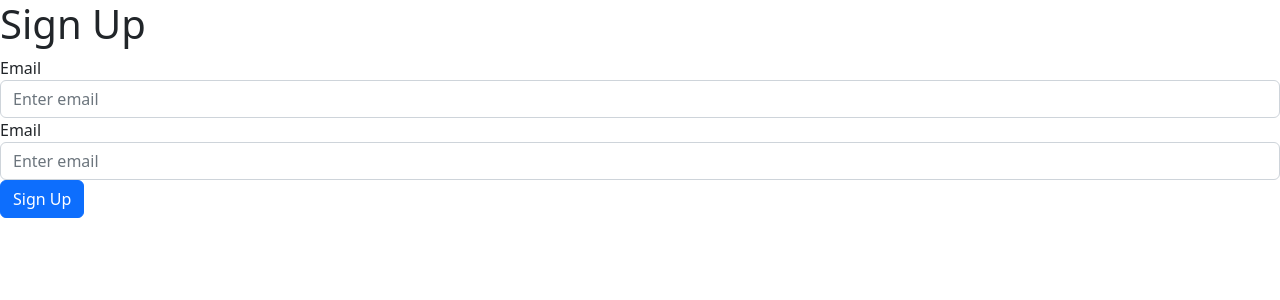
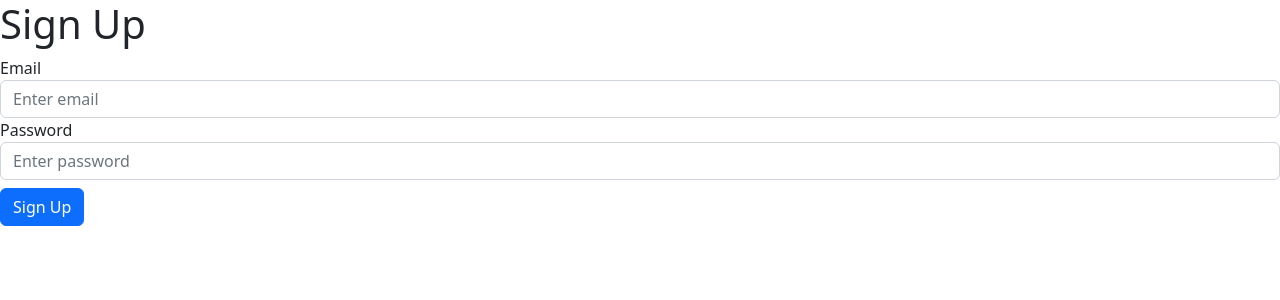
Before and after one commit to pRob3/ticketing, a Next.js app in the folder client/: page /auth/signup in a window 1280 px wide. Shown: the top 300 px of the page. Built offline with nearby package versions, Linux system fonts and the light colour scheme.

Commit message:
signup logic

```diff
--- a/client/pages/auth/signup.js
+++ b/client/pages/auth/signup.js
@@ -1,11 +1,35 @@
+import { useState } from 'react';
+import axios from 'axios';
+
 const Signup = () => {
+  const [email, setEmail] = useState('');
+  const [password, setPassword] = useState('');
+  const [errors, setErrors] = useState([]);
+
+  const onSubmit = async (event) => {
+    event.preventDefault();
+
+    try {
+      const response = await axios.post('/api/users/signup', {
+        email,
+        password,
+      });
+
+      console.log(response.data);
+    } catch (error) {
+      setErrors(error.response.data.errors);
+    }
+  };
+
   return (
-    <form>
+    <form onSubmit={onSubmit}>
       <h1>Sign Up</h1>
       <div className='form-group'>
         <label htmlFor='email'>Email</label>
         <input
           type='email'
+          value={email}
+          onChange={(e) => setEmail(e.target.value)}
           className='form-control'
           id='email'
           aria-describedby='emailHelp'
@@ -13,16 +37,29 @@
         />
       </div>
       <div className='form-group'>
-        <label htmlFor='password'>Email</label>
+        <label htmlFor='password'>Password</label>
         <input
           type='password'
+          value={password}
+          onChange={(e) => setPassword(e.target.value)}
           className='form-control'
           id='password'
           aria-describedby='passwordHelp'
-          placeholder='Enter email'
+          placeholder='Enter password'
         />
       </div>
-      <button className='btn btn-primary'>Sign Up</button>
+
+      {errors.length > 0 && (
+        <div className='mt-3 alert alert-danger'>
+          <h4>Ooops...</h4>
+          <ul className='my-0'>
+            {errors.map((err) => (
+              <li key={err.message}>{err.message}</li>
+            ))}
+          </ul>
+        </div>
+      )}
+      <button className='mt-2 btn btn-primary'>Sign Up</button>
     </form>
   );
 };
```
